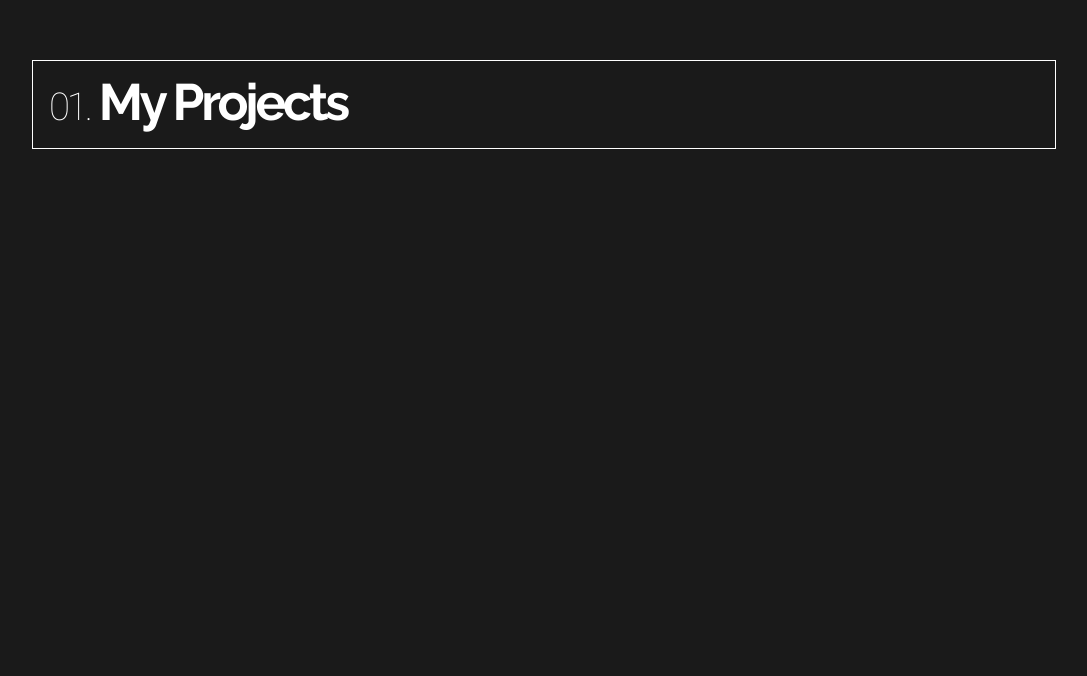
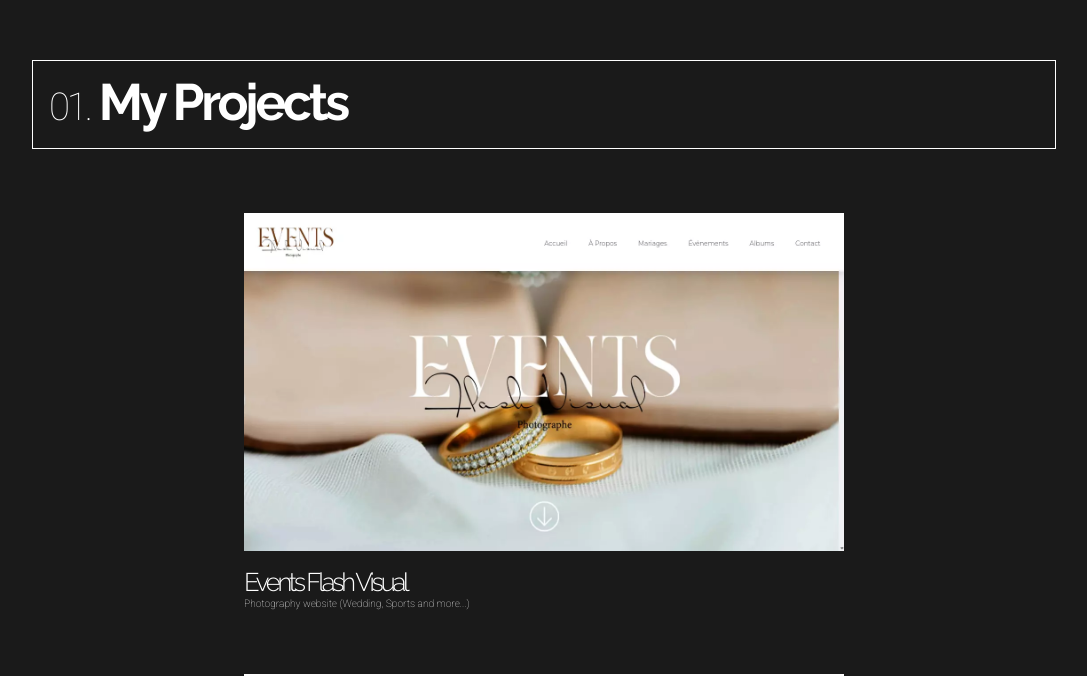
Before and after one commit to GaelDuclocherRougelot/PORTFOLIO, a React (Vite) app: page / in a window 1280 px wide. Shown: the part 804-1480 px from the top of the page, without its empty margins (96-1183 px from the left). Built offline with nearby package versions, Linux system fonts and the light colour scheme.

Commit message:
ci: add projects & modal

```diff
--- a/src/App.jsx
+++ b/src/App.jsx
@@ -28,12 +28,13 @@ function App() {
 
   const variants = {
     default: {
-      width: 50,
-      height: 50,
+      width: 30,
+      height: 30,
     },
     text: {
       width: 150,
       height: 150,
+      mixBlendMode: 'difference',
     },
   };
 
--- a/src/components/Banner/Banner.jsx
+++ b/src/components/Banner/Banner.jsx
@@ -40,9 +40,9 @@ export default function Banner() {
           src="/arrow.svg"
           alt="down arrow"
           className={`${styles.down__arrow}`}
-          initial={{ y: -50, opacity: 0 }}
-          animate={{ y: 0, opacity: 1 }}
-          transition={{ duration: 0.8, delay: 1.2, ease: "backOut" }}
+          initial={{ opacity: 0 }}
+          animate={{ opacity: 1 }}
+          transition={{ duration: 2, delay: 1.2, ease: "backOut" }}
         />
       </a>
     </section>
--- a/src/components/Banner/Banner.module.scss
+++ b/src/components/Banner/Banner.module.scss
@@ -13,9 +13,9 @@
   align-items: center;
 
   .profile__img {
-    z-index: 3;
+    // z-index: 3;
     width: 30vw;
-    border: 20px solid $color-javascript;
+    border: 1vw solid $color-javascript;
     border-radius: 50%;
     box-shadow: inset 0px 0px 30px $color-javascript, 0px 0px 20px $color-javascript;
   }
@@ -25,23 +25,22 @@
     position: absolute;
     bottom: 100px;
     z-index: 99;
+    animation: down 2s ease infinite backwards;
+  }
+
+  @keyframes down {
+    0% {
+      transform: translateY(0);
+    }
+    50% {
+      transform: translateY(10px);
+    }
   }
 
   .title__container {
     display: flex;
     flex-direction: column;
     width: 100%;
-
-    h1,
-    h2,
-    h3 {
-      color: white;
-      font-family: $font-raleway;
-      font-weight: 700;
-      font-size: 4vw;
-      line-height: 4vw;
-      letter-spacing: -0.2rem;
-    }
 
     h3 {
       font-size: 2vw;
@@ -51,6 +50,11 @@
       color: $color-javascript;
       text-shadow: 0px 0px 15px $color-javascript, 0px 0px 2px $color-javascript;
       transition: ease 0.5s;
+
+      &:hover {
+        color: $color-blue;
+        text-shadow: 0px 0px 15px $color-blue, 0px 0px 2px $color-blue;
+      }
     }
   }
 }
--- a/src/components/Projects/Projects.jsx
+++ b/src/components/Projects/Projects.jsx
@@ -1,7 +1,88 @@
 /* eslint-disable react/prop-types */
+import { useState } from "react";
 import CustomH2 from "../CustomH2/CustomH2";
 import styles from "./Projects.module.scss";
+import { motion } from "framer-motion";
+import { AnimatePresence } from "framer-motion";
+
+const projects = [
+  {
+    id: 1,
+    name: "Events Flash Visual",
+    image: "/public/efv.webp",
+    description: "Photography website (Wedding, Sports and more...)",
+  },
+  {
+    id: 2,
+    name: "Events Flash Visual 2",
+    image: "/public/efv.webp",
+    description: "Photography website (Wedding, Sports and more...)",
+  },
+  {
+    id: 3,
+    name: "Events Flash Visual 3",
+    image: "/public/efv.webp",
+    description: "Photography website (Wedding, Sports and more...)",
+  },
+];
+
+const ProjectsCards = ({ setModal, setCard }) => {
+  return (
+    <ul className={`${styles.projects__cards}`}>
+      {projects.map((project) => {
+        return (
+          <li
+            className={`${styles.project__card}`}
+            key={project.id}
+            onClick={() => {
+              setModal(true);
+              setCard({
+                id: project.id,
+                name: project.name,
+                image: project.image,
+                description: project.description,
+              });
+            }}
+          >
+            <img
+              src={project.image}
+              alt={project.name}
+              className={`${styles.project__image}`}
+            />
+            <h3 className={`${styles.project__name}`}>{project.name}</h3>
+            <p>{project.description}</p>
+          </li>
+        );
+      })}
+    </ul>
+  );
+};
+
+const CardModal = ({ currentCard, setModal }) => {
+  return (
+    <motion.div
+      className={`${styles.card__modal}`}
+      onClick={() => setModal(false)}
+      initial={{ y: -50, opacity: 0 }}
+      animate={{ y: 0, opacity: 1 }}
+      exit={{ y: 50, opacity: 0 }}
+      transition={{ duration: 0.2, ease: "easeInOut" }}
+    >
+      <div
+        className={`${styles.card__modal__center}`}
+        onClick={(e) => e.stopPropagation()}
+      >
+        <h3>{currentCard.name}</h3>
+        <p>{currentCard.description}</p>
+      </div>
+    </motion.div>
+  );
+};
+
 export default function Projects({ textEnter, textLeave }) {
+  const [modalIsOpen, setModalIsOpen] = useState(false);
+  const [currentCard, setCurrentCard] = useState({});
+
   return (
     <section className={`${styles.projects__section}`} id="projects">
       <CustomH2
@@ -10,6 +91,12 @@ export default function Projects({ textEnter, textLeave }) {
         textEnter={textEnter}
         textLeave={textLeave}
       />
+      <ProjectsCards setModal={setModalIsOpen} setCard={setCurrentCard} />
+      <AnimatePresence initial={false} mode="wait" onExitComplete={() => null}>
+        {modalIsOpen && (
+          <CardModal currentCard={currentCard} setModal={setModalIsOpen} />
+        )}
+      </AnimatePresence>
     </section>
   );
 }
--- a/src/components/Projects/Projects.module.scss
+++ b/src/components/Projects/Projects.module.scss
@@ -1,21 +1,69 @@
 @import "../../Ui.module.scss";
 
 .projects__section {
-  z-index: 0;
   position: relative;
+  // z-index: 0;
+  display: flex;
+  flex-direction: column;
   background-color: #1a1a1a;
   box-shadow: 0px 0px 200px 300px #1a1a1a;
-  height: 100vh;
+  min-height: 100vh;
+  max-height: 100%;
   width: 100vw;
   padding: 5vw 10vw 0vw 10vw;
+  overflow-y: hidden;
 
-  .project__title {
-    border: 1px solid white;
-    padding: 1rem;
-    span {
-      font-family: $font-roboto;
-      font-weight: 100;
-      font-size: 3vw;
+  .projects__cards {
+    display: flex;
+    flex-wrap: wrap;
+    align-items: center;
+    justify-content: center;
+    width: 100%;
+    margin-top: 2rem;
+
+    .project__card {
+      width: 600px;
+      margin: 2rem;
+
+      .project__image {
+        position: relative;
+        width: 100%;
+        aspect-ratio: 16/9;
+        margin-bottom: 1rem;
+      }
+
+      .project__name {
+        font-size: 2vw;
+        font-weight: 300;
+        line-height: normal;
+      }
+
+    }
+  }
+
+  .card__modal {
+    z-index: 100;
+    position: fixed;
+    left: 0;
+    top: 0;
+    width: 100vw;
+    height: 100vh;
+    display: flex;
+    justify-content: center;
+    align-items: center;
+    backdrop-filter: blur(10px);
+
+    .card__modal__center {
+      z-index: 101;
+      width: 70%;
+      height: 70%;
+      background-color: #1a1a1a;
+      border-radius: 20px;
+      box-shadow: 0px 0px 20px 0px $color-blue;
+      padding: 2rem;
+      p {
+        color: white;
+      }
     }
   }
 }
--- a/src/index.scss
+++ b/src/index.scss
@@ -58,10 +58,17 @@ h3 {
   letter-spacing: -0.2rem;
 }
 
+p {
+  color: white;
+  font-family: $font-roboto;
+  font-weight: 200;
+  font-size: 0.8vw;
+}
+
 /* ----------------------- Custom cursor style ---------------------- */
 
 .cursor {
-  z-index: 100;
+  z-index: 1000;
   position: fixed;
   left: 0;
   top: 0;
@@ -69,7 +76,6 @@ h3 {
   height: 50px;
   border-radius: 50%;
   background-color: black;
-  mix-blend-mode: difference;
   background-color: #fff;
   filter: blur(1px);
   pointer-events: none;
```
Also changed, not shown: public/efv.webp (added).
